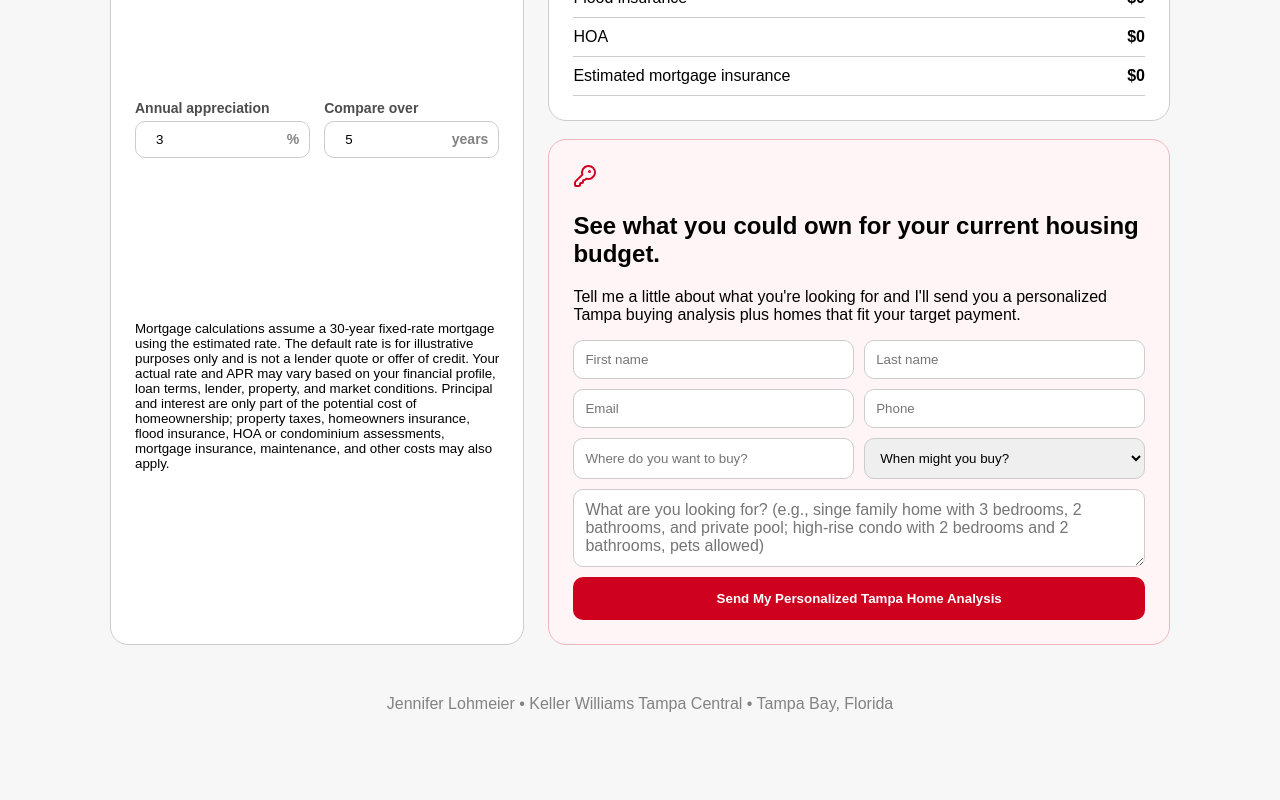
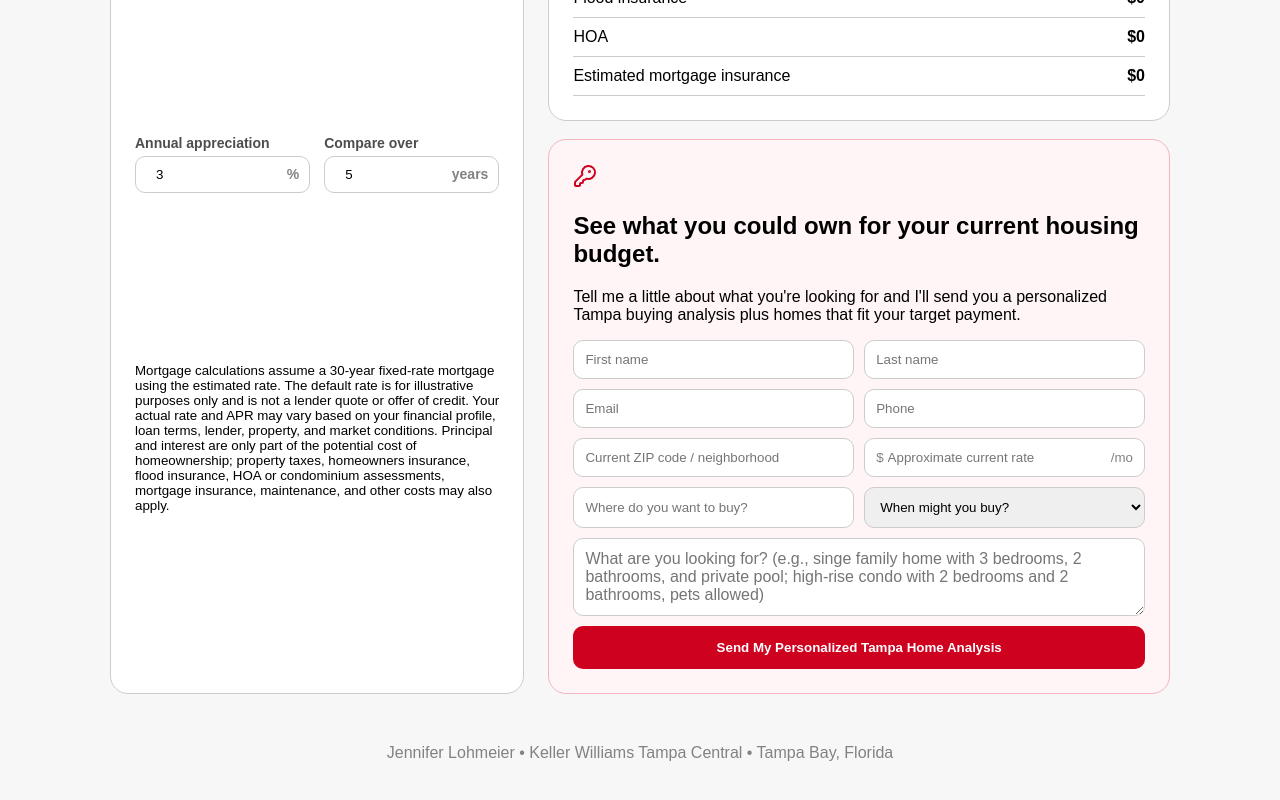
Before and after one commit to jameswright722/tampa-rent-vs-buy, a React (Vite) app: page / in a window 1280 px wide. Shown: the part 1400-2200 px from the top of the page. Before the commit the page ends 2153 px from the top, so only its background shows below. Built offline with nearby package versions, Linux system fonts and the light colour scheme.

Commit message:
made change to email by adding new fields

```diff
--- a/src/main.jsx
+++ b/src/main.jsx
@@ -118,6 +118,10 @@ function App() {
       "Last name": last,
       email: f.get("email"),
       Phone: f.get("phone"),
+      "Current ZIP / neighborhood": f.get("currentArea"),
+      "Approximate current rate": f.get("currentRate")
+        ? `$${f.get("currentRate")}/mo`
+        : "",
       "Where they want to buy": f.get("area"),
       "When they might buy": f.get("timeline"),
       "What they're looking for": f.get("lookingFor"),
@@ -205,9 +209,9 @@ function App() {
           <I l="Compare over" v={years} set={setYears} s="years" />
           <small>
             Mortgage calculations assume a 30-year fixed-rate mortgage using the
-            estimated rate. The default rate is for illustrative purposes only and
-            is not a lender quote or offer of credit. Your actual rate and APR
-            may vary based on your financial profile, loan terms, lender,
+            estimated rate. The default rate is for illustrative purposes only
+            and is not a lender quote or offer of credit. Your actual rate and
+            APR may vary based on your financial profile, loan terms, lender,
             property, and market conditions. Principal and interest are only
             part of the potential cost of homeownership; property taxes,
             homeowners insurance, flood insurance, HOA or condominium
@@ -310,6 +314,20 @@ function App() {
                     placeholder="Phone"
                     autoComplete="tel"
                   />
+                  <input
+                    name="currentArea"
+                    placeholder="Current ZIP code / neighborhood"
+                  />
+                  <div className="input">
+                    <span className="prefix">$</span>
+                    <input
+                      name="currentRate"
+                      inputMode="numeric"
+                      placeholder="Approximate current rate"
+                      aria-label="Approximate current rate, dollars per month"
+                    />
+                    <span>/mo</span>
+                  </div>
                   <input name="area" placeholder="Where do you want to buy?" />
                   <select name="timeline" defaultValue="">
                     <option value="" disabled>
--- a/src/style.css
+++ b/src/style.css
@@ -93,7 +93,7 @@ label {
   color: #16a34a;
 }
 .red {
-  color: #ce011f
+  color: #ce011f;
 }
 .explain p {
   line-height: 1.5;
@@ -123,6 +123,40 @@ label {
   padding: 11px;
   border: 1px solid #ccc;
   border-radius: 10px;
+  margin: 0;
+  font-family: Arial, sans-serif;
+  font-size: 13.3333px;
+  line-height: normal;
+}
+/* $ … /mo box in the lead form: the border is on the wrapper,
+   so it looks exactly like the plain boxes */
+.lead .input {
+  display: flex;
+  align-items: center;
+  margin: 0;
+  padding: 0 11px;
+  border: 1px solid #ccc;
+  border-radius: 10px;
+  background: #fff;
+  font-family: Arial, sans-serif;
+  font-size: 13.3333px;
+}
+.lead .input input {
+  flex: 1;
+  min-width: 0;
+  border: 0;
+  border-radius: 0;
+  padding: 11px 0 11px 4px;
+  background: transparent;
+  font: inherit;
+  outline: 0;
+  -moz-appearance: textfield;
+  appearance: textfield;
+}
+.lead .input input::-webkit-outer-spin-button,
+.lead .input input::-webkit-inner-spin-button {
+  -webkit-appearance: none;
+  margin: 0;
 }
 .lead textarea {
   grid-column: 1/-1;
```
